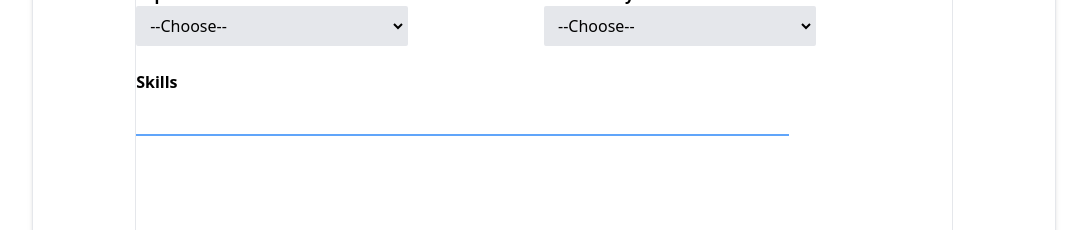
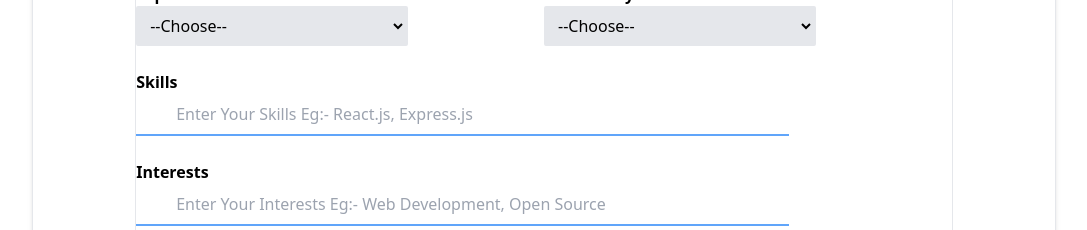
Before and after one commit to ragulraj-n/DevMatch, a React app in the folder frontend/: page /setup-profile in a window 1280 px wide. Shown: the part 570-800 px from the top of the page, without its empty margins (96-1183 px from the left). Built offline with nearby package versions, Linux system fonts and the light colour scheme; the HTML template or start-up script is replaced by a standard one.

Commit message:
add: controller to skills, interests & all in one state

```diff
--- a/frontend/src/features/profile/components/SetUpProfileComponent.jsx
+++ b/frontend/src/features/profile/components/SetUpProfileComponent.jsx
@@ -7,9 +7,13 @@ const SetUpProfileComponent = () => {
         bio:"",
         location:"",
         skills:[],
+        interests:[],
+        experienceLevel:"",
+        availabilityStatus:"",
     })
 
     const [currSkill,setCurrSkill] = useState("");
+    const [currInterest,setCurrInterest] = useState("");
 
     const handleUserSkill = (e) =>{
         setCurrSkill(e.target.value);
@@ -24,6 +28,23 @@ const SetUpProfileComponent = () => {
             setUserData((prev)=>({
                 ...prev,
                 skills:prev.skills.slice(0,-1),
+            }));
+        }
+    }
+
+    const handleUserInterests = (e) =>{
+        setCurrInterest(e.target.value);
+    }
+
+    const handleUserInterestsKeyDown = (e) =>{
+        if(e.key === "Enter" && currInterest.trim()!==""){
+            setUserData((prev)=>({...prev,
+                interests:[...prev.interests,currInterest]}));
+            setCurrInterest("");
+        }else if(e.key == "Backspace" && currInterest===""){
+            setUserData((prev)=>({
+                ...prev,
+                interests:prev.interests.slice(0,-1),
             }));
         }
     }
@@ -44,12 +65,12 @@ const SetUpProfileComponent = () => {
             <textarea className="border-2 h-32 px-2 py-1 focus:border-blue-500 focus:outline-none bg-gray-100 rouned-sm"/>
         </div>
         <div className="flex flex-col justify-center">
-             <lable className="text-md font-bold">Location</lable>
+             <label className="text-md font-bold">Location</label>
              <input className="border-2 w-1/3 h-10 px-2 py-1 focus:border-blue-500 focus:outline-none bg-gray-200 rounded-sm" />
         </div>
         <div className="flex items-center">
             <div className="flex flex-col w-1/2 ">
-                <lable className="text-md font-bold">Experience Level</lable>
+                <label className="text-md font-bold">Experience Level</label>
                 <select className="border-2 w-2/3 h-10 px-2 py-1 focus:border-blue-500 focus:outline-none bg-gray-200 rounded-sm">
                 <option value="">--Choose--</option>
                 <option value="student">Student</option>
@@ -60,7 +81,7 @@ const SetUpProfileComponent = () => {
                 </select>
             </div>
             <div className="flex flex-col w-1/2">
-                <lable className="text-md font-bold">Availability Status</lable>
+                <label className="text-md font-bold">Availability Status</label>
                 <select className="border-2 w-2/3 h-10 px-2 py-1 focus:border-blue-500 focus:outline-none bg-gray-200 rounded-sm">
                 <option value="">--Choose--</option>
                 <option value="available">Available</option>
@@ -69,17 +90,28 @@ const SetUpProfileComponent = () => {
                 </select>
             </div>
         </div>
-        <div className="">
-            <lable className="text-md font-bold">Skills</lable>
-            <div className="flex pl-10 items-center justify-start flex-wrap">
+        <div>
+            <label className="text-md font-bold">Skills</label>
+            <div className="flex pl-10 items-center justify-start flex-wrap w-4/5">
                 {
                     userData.skills.map((e)=>{
                        return <p className="border border-blue-600 bg-gray-100 py-0.5 px-3 shadow-md mr-2 rounded-full mt-2">{e}</p>
                     })
              }
-             <input className="border-none focus:outline-none mt-2" onChange={(e)=>handleUserSkill(e)} value={currSkill} onKeyDown={(e)=>handleUserSkillKeyAction(e)}/>
+             <input className="focus:outline-none mt-2 w-full border-none" onChange={(e)=>handleUserSkill(e)} value={currSkill} onKeyDown={(e)=>handleUserSkillKeyAction(e)} placeholder="Enter Your Skills Eg:- React.js, Express.js"/>
             </div>
-
+            <div className="h-0.5 w-4/5 bg-blue-400 mt-2"></div>
+        </div>
+        <div>
+            <label className="text-md font-bold">Interests</label>
+            <div className="flex pl-10 items-center justify-start flex-wrap w-4/5">
+                {
+                    userData.interests.map((e)=>{
+                       return <p className="border border-blue-600 bg-gray-100 py-0.5 px-3 shadow-md mr-2 rounded-full mt-2">{e}</p>
+                    })
+             }
+             <input className="border-none focus:outline-none mt-2 w-full" onChange={(e)=>handleUserInterests(e)} value={currInterest} onKeyDown={(e)=>handleUserInterestsKeyDown(e)} placeholder="Enter Your Interests Eg:- Web Development, Open Source"/>
+            </div>
             <div className="h-0.5 w-4/5 bg-blue-400 mt-2"></div>
         </div>
        </div>
```
